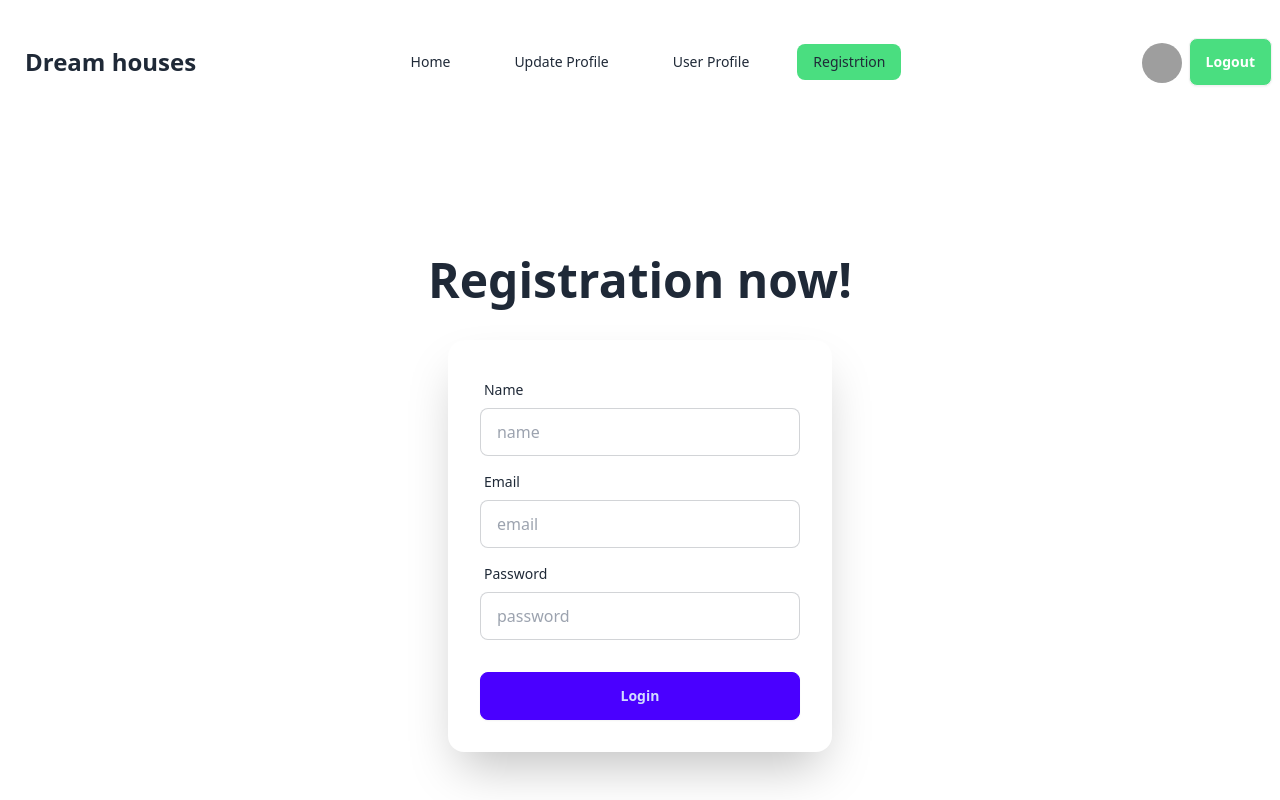
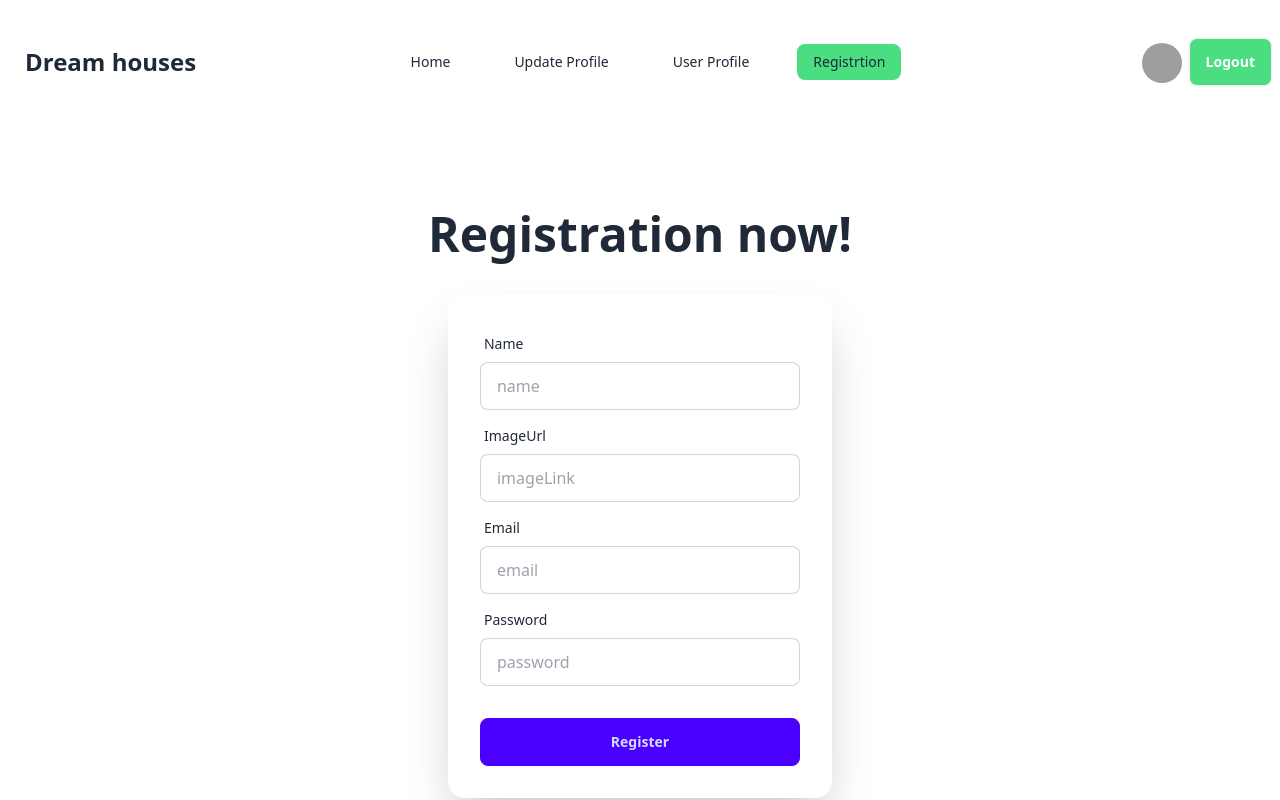
Before and after one commit to nafis200/assignmnet-9, a React (Vite) app: page /registration in a window 1280 px wide. Shown: the top 800 px of the page. Built offline with nearby package versions, Linux system fonts and the light colour scheme; grey boxes are pictures that could not be loaded.

Commit message:
register half done

```diff
--- a/package.json
+++ b/package.json
@@ -10,7 +10,7 @@
     "preview": "vite preview"
   },
   "dependencies": {
-    "firebase": "^10.6.0",
+    "firebase": "^10.10.0",
     "leaflet": "^1.9.4",
     "moment": "^2.30.1",
     "react": "^18.2.0",
--- a/src/cards/form/Registration.jsx
+++ b/src/cards/form/Registration.jsx
@@ -8,6 +8,7 @@ const Registration = () => {
 
    const handleRegistration = (data)=>{
          console.log(data);
+         reset()
    }
 
   return (
@@ -34,6 +35,15 @@ const Registration = () => {
         </div>
         <div className="form-control">
           <label className="label">
+            <span className="label-text">ImageUrl</span>
+          </label>
+          <input {...register('image',{
+             required: 'input field is required'
+          })} type="text" placeholder="imageLink" name="image" className={`input input-bordered`}   />
+           {errors.name && <p className="text-red-600 font-bold py-2">{errors.name.message}</p>}
+        </div>
+        <div className="form-control">
+          <label className="label">
             <span className="label-text">Email</span>
           </label>
           <input  {...register('email',{
@@ -55,7 +65,7 @@ const Registration = () => {
         </div>
 
         <div className="form-control mt-6">
-          <button type='submit' className="btn btn-primary">Login</button>
+          <button type='submit' className="btn btn-primary">Register</button>
 
         </div>
       </form>
```
Also changed, not shown: 1 other file (tests, documents, lock files or other folders).
